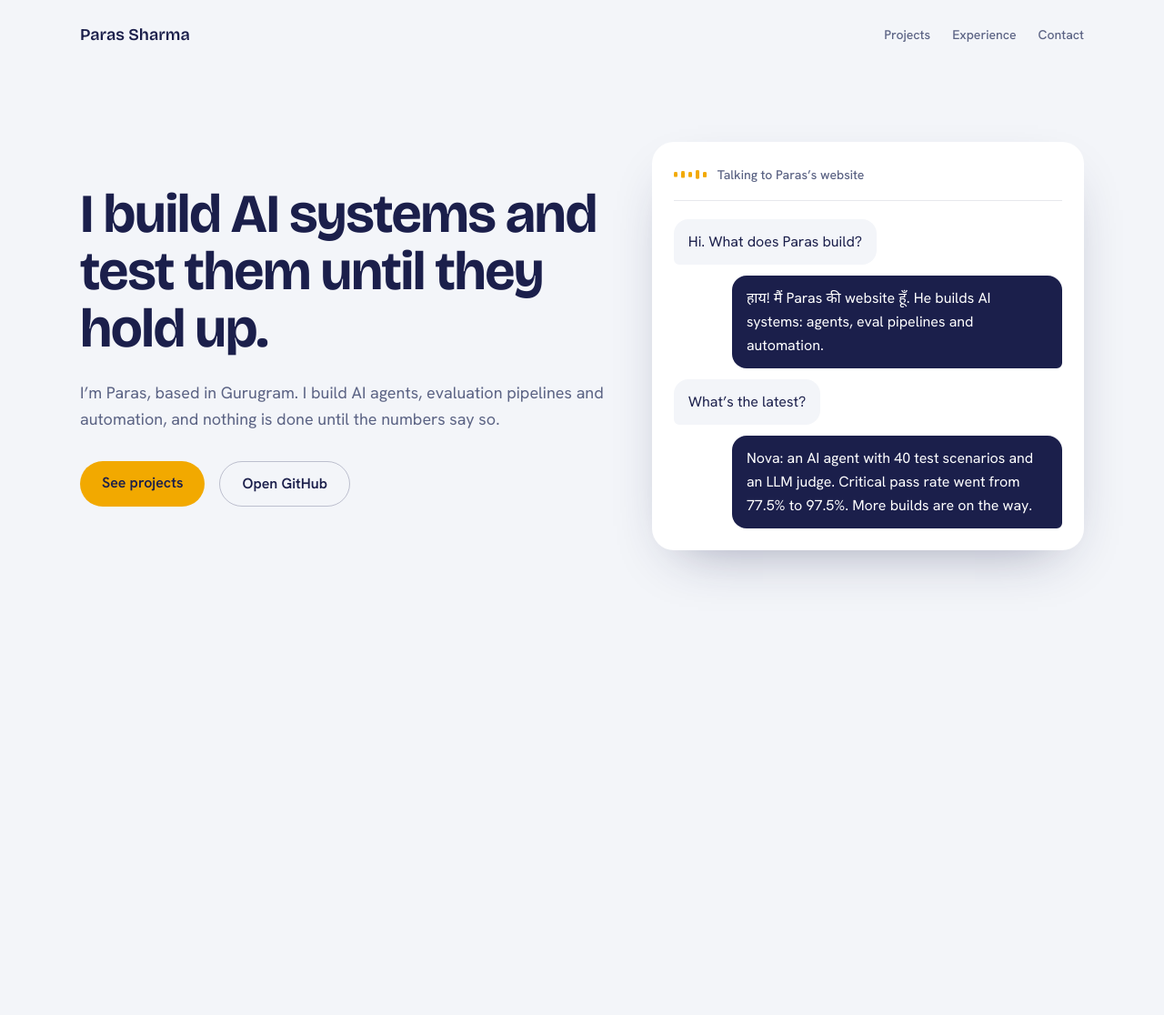
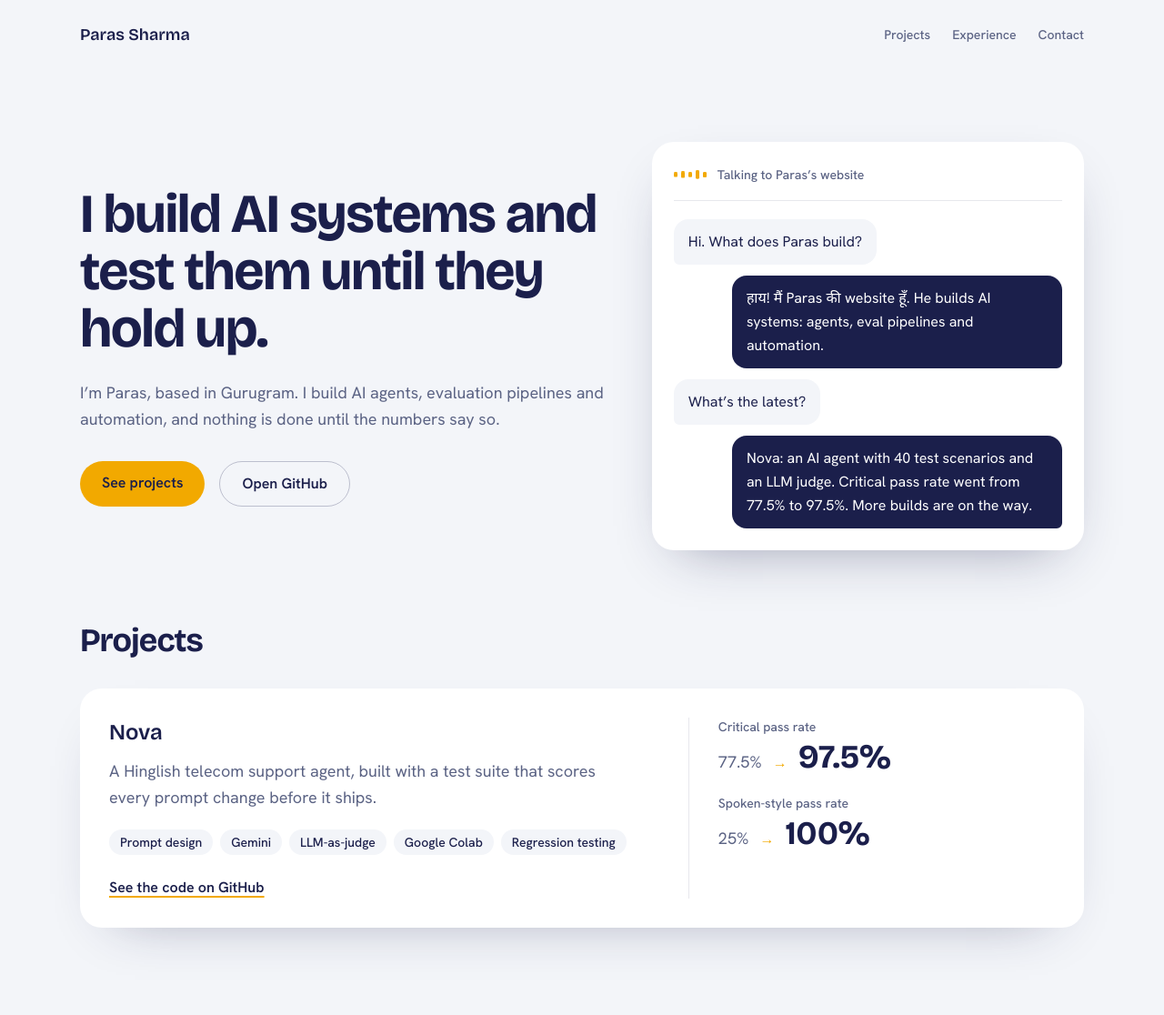
Before and after one commit to paras9706/portfolio, an Astro site: page / in a window 1280 px wide. Shown: the whole page at 91% size. Before the commit the page ends 800 px from the top, so only its background shows below. Built offline with nearby package versions, Linux system fonts and the light colour scheme; Astro itself is replaced by a stand-in of ours.

Commit message:
Show project cards on the homepage
Co-Authored-By: Claude Opus 5.5 <noreply@anthropic.com>

```diff
--- a/src/pages/index.astro
+++ b/src/pages/index.astro
@@ -1,5 +1,11 @@
 ---
+import { getCollection } from "astro:content";
 import "../styles/global.css";
+
+// Projects come from src/content/projects/. Lowest "order" shows first.
+const projects = (await getCollection("projects")).sort(
+  (a, b) => a.data.order - b.data.order,
+);
 
 // ALL HERO TEXT LIVES HERE. Edit these lines when your work changes.
 const hero = {
@@ -128,6 +134,64 @@ const barHeights = ["h-3", "h-5", "h-4", "h-6", "h-3"];
           </ol>
         </div>
       </section>
+
+      <section id="projects" class="mx-auto max-w-6xl scroll-mt-6 px-6 pb-24">
+        <h2 class="font-display text-3xl font-bold tracking-tight sm:text-4xl">
+          Projects
+        </h2>
+
+        <div class="mt-8 space-y-6">
+          {
+            projects.map((project) => (
+              <article class="grid gap-8 rounded-3xl bg-white p-6 shadow-[0_24px_60px_-40px_rgba(27,31,75,0.45)] sm:p-8 lg:grid-cols-[1.2fr_0.8fr]">
+                <div>
+                  <h3 class="font-display text-2xl font-semibold">
+                    {project.data.title}
+                  </h3>
+                  <p class="mt-3 max-w-xl text-lg leading-relaxed text-dusk">
+                    {project.data.summary}
+                  </p>
+                  <ul class="mt-5 flex flex-wrap gap-2" aria-label="Built with">
+                    {project.data.stack.map((item) => (
+                      <li class="rounded-full bg-mist px-3 py-1 text-sm font-medium">
+                        {item}
+                      </li>
+                    ))}
+                  </ul>
+                  {project.data.repo && (
+                    <a
+                      href={project.data.repo}
+                      class="mt-6 inline-block font-semibold underline decoration-marigold decoration-2 underline-offset-4 hover:decoration-ink focus-visible:outline-2 focus-visible:outline-offset-2 focus-visible:outline-ink"
+                    >
+                      See the code on GitHub
+                    </a>
+                  )}
+                </div>
+
+                <dl class="space-y-5 lg:border-l lg:border-ink/10 lg:pl-8">
+                  {project.data.results.map((result) => (
+                    <div>
+                      <dt class="text-sm font-medium text-dusk">
+                        {result.label}
+                      </dt>
+                      <dd class="mt-1 flex items-baseline gap-3">
+                        <span class="text-lg text-dusk">{result.before}</span>
+                        <span class="text-marigold" aria-hidden="true">
+                          →
+                        </span>
+                        <span class="sr-only">to</span>
+                        <span class="font-display text-4xl font-bold">
+                          {result.after}
+                        </span>
+                      </dd>
+                    </div>
+                  ))}
+                </dl>
+              </article>
+            ))
+          }
+        </div>
+      </section>
     </main>
   </body>
 </html>
```
